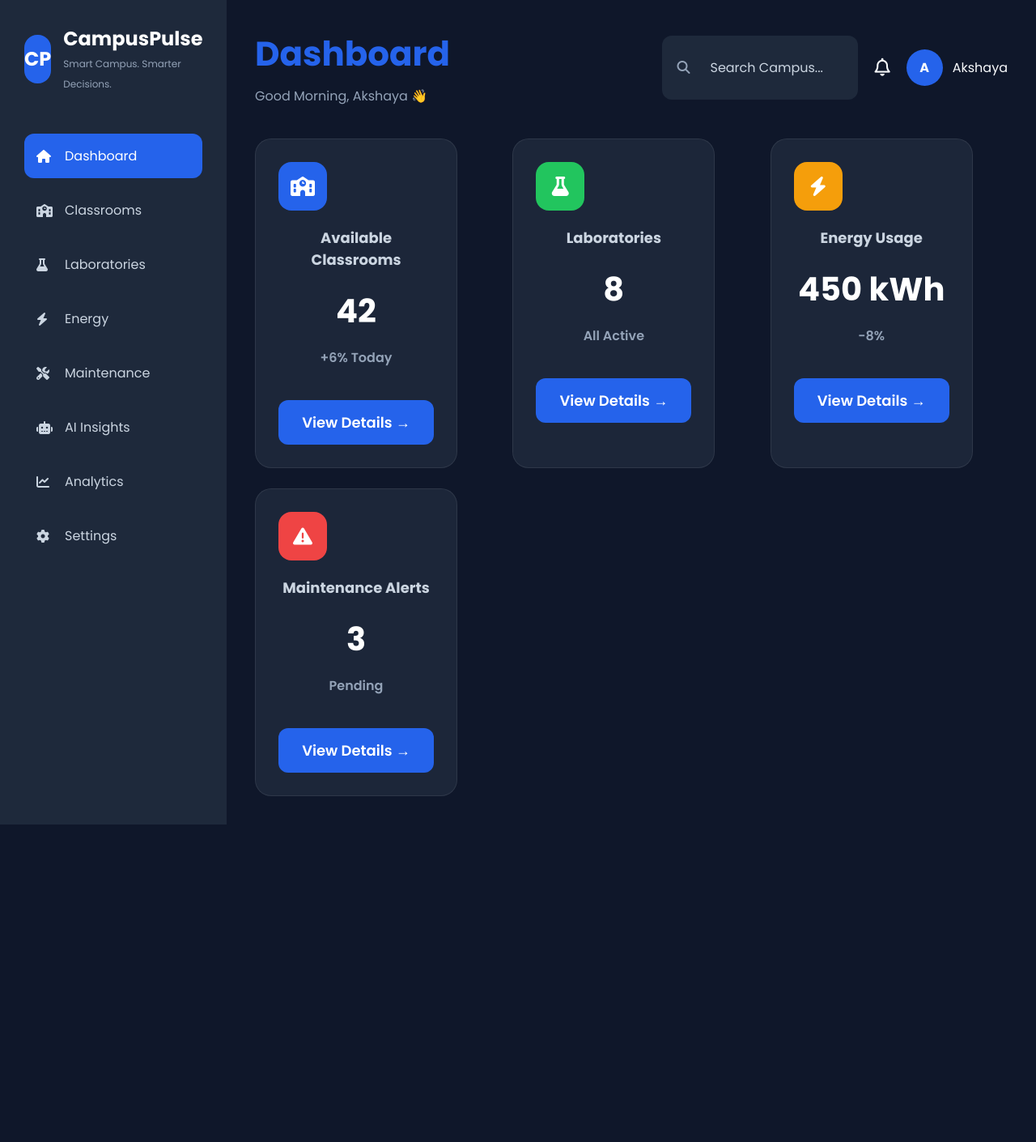
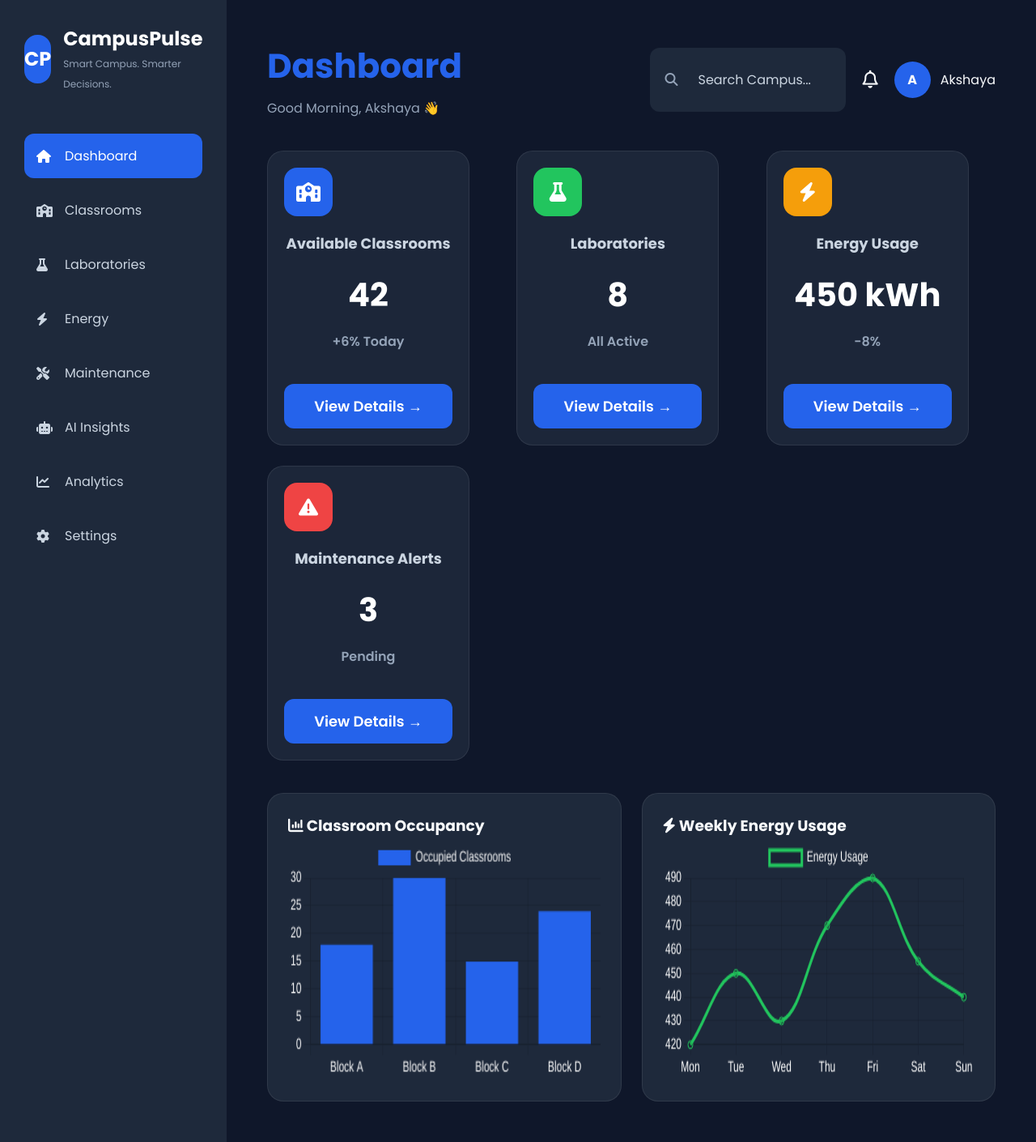
Before and after one commit to akshaya2215/CampusPulse, a Flask app: page /dashboard in a window 1280 px wide. Shown: the whole page at 81% size. Before the commit the page ends 1018 px from the top, so only its background shows below. Run offline with Flask 3, Linux system fonts and the light colour scheme.

Commit message:
implement interactive dashboard using chart.js

```diff
--- a/static/css/dashboard.css
+++ b/static/css/dashboard.css
@@ -99,7 +99,7 @@ body{
 
 .content{
     flex:1;
-    padding:35px;
+    padding:50px;
 }
 
 /* ===========================
@@ -192,7 +192,7 @@ body{
     backdrop-filter:blur(12px);
     border:1px solid rgba(255,255,255,.08);
     border-radius:20px;
-    padding:28px;
+    padding:20px;
     transition:.35s;
 }
 
@@ -317,3 +317,44 @@ body{
     }
 
 }
+/* ===========================
+   Charts
+=========================== */
+
+.chart-section{
+
+    display:grid;
+
+    grid-template-columns:1fr 1fr;
+
+    gap:25px;
+
+    margin-top:40px;
+}
+
+.chart-card{
+
+    background:#1E293B;
+
+    border-radius:20px;
+
+    padding:25px;
+
+    border:1px solid rgba(255,255,255,.08);
+}
+
+.chart-card h2{
+
+    margin-bottom:20px;
+
+    color:white;
+
+    font-size:22px;
+}
+
+canvas{
+
+    width:100% !important;
+
+    height:300px !important;
+}
--- /dev/null
+++ b/static/js/charts.js
@@ -0,0 +1,115 @@
+const occupancy = document.getElementById('occupancyChart');
+
+new Chart(occupancy, {
+
+    type: 'bar',
+
+    data: {
+
+        labels: ['Block A','Block B','Block C','Block D'],
+
+        datasets: [{
+
+            label:'Occupied Classrooms',
+
+            data:[18,30,15,24],
+
+            backgroundColor:'#2563EB'
+
+        }]
+
+    },
+
+    options:{
+
+        responsive:true,
+
+        plugins:{
+
+            legend:{
+                labels:{
+                    color:'white'
+                }
+            }
+
+        },
+
+        scales:{
+
+            x:{
+                ticks:{
+                    color:'white'
+                }
+            },
+
+            y:{
+                ticks:{
+                    color:'white'
+                }
+            }
+
+        }
+
+    }
+
+});
+
+const energy=document.getElementById('energyChart');
+
+new Chart(energy,{
+
+    type:'line',
+
+    data:{
+
+        labels:['Mon','Tue','Wed','Thu','Fri','Sat','Sun'],
+
+        datasets:[{
+
+            label:'Energy Usage',
+
+            data:[420,450,430,470,490,455,440],
+
+            borderColor:'#22C55E',
+
+            tension:.4
+
+        }]
+
+    },
+
+    options:{
+
+        responsive:true,
+
+        plugins:{
+
+            legend:{
+
+                labels:{
+                    color:'white'
+                }
+
+            }
+
+        },
+
+        scales:{
+
+            x:{
+                ticks:{
+                    color:'white'
+                }
+            },
+
+            y:{
+                ticks:{
+                    color:'white'
+                }
+            }
+
+        }
+
+    }
+
+});
--- a/templates/base.html
+++ b/templates/base.html
@@ -23,7 +23,7 @@
 href="https://cdnjs.cloudflare.com/ajax/libs/font-awesome/6.7.2/css/all.min.css">
     <link rel="stylesheet"
           href="{{ url_for('static', filename='css/style.css') }}">
-
+<script src="https://cdn.jsdelivr.net/npm/chart.js"></script>
 </head>
 
 <body>
--- a/templates/dashboard.html
+++ b/templates/dashboard.html
@@ -6,25 +6,21 @@ Dashboard | CampusPulse
 
 {% block content %}
 
-<link rel="stylesheet"
-      href="{{ url_for('static', filename='css/dashboard.css') }}">
+<link rel="stylesheet" href="{{ url_for('static', filename='css/dashboard.css') }}">
 
 <div class="dashboard">
 
-    <!-- Sidebar -->
+    <!-- ================= SIDEBAR ================= -->
+
     <aside class="sidebar">
 
         <div class="brand">
-
-            <div class="logo-box">
-                CP
-            </div>
+            <div class="logo-box">CP</div>
 
             <div>
                 <h2>CampusPulse</h2>
                 <span>Smart Campus. Smarter Decisions.</span>
             </div>
-
         </div>
 
         <ul>
@@ -73,10 +69,12 @@ Dashboard | CampusPulse
 
     </aside>
 
-    <!-- Main Content -->
+    <!-- ================= MAIN CONTENT ================= -->
+
     <main class="content">
 
-        <!-- Top Navigation -->
+        <!-- Topbar -->
+
         <div class="topbar">
 
             <div>
@@ -116,7 +114,7 @@ Dashboard | CampusPulse
 
         </div>
 
-        <!-- Statistics Cards -->
+        <!-- ================= STATS ================= -->
 
         <div class="cards">
 
@@ -124,11 +122,9 @@ Dashboard | CampusPulse
 
             <div class="card">
 
-                <div class="card-top">
+                <div class="card-icon {{ card.color }}">
 
-                    <div class="card-icon {{ card.color }}">
-                        <i class="fa-solid {{ card.icon }}"></i>
-                    </div>
+                    <i class="fa-solid {{ card.icon }}"></i>
 
                 </div>
 
@@ -150,8 +146,38 @@ Dashboard | CampusPulse
 
         </div>
 
+        <!-- ================= CHARTS ================= -->
+
+        <div class="chart-section">
+
+            <div class="chart-card">
+
+                <h3>
+                    <i class="fa-solid fa-chart-column"></i>
+                    Classroom Occupancy
+                </h3>
+
+                <canvas id="occupancyChart"></canvas>
+
+            </div>
+
+            <div class="chart-card">
+
+                <h3>
+                    <i class="fa-solid fa-bolt"></i>
+                    Weekly Energy Usage
+                </h3>
+
+                <canvas id="energyChart"></canvas>
+
+            </div>
+
+        </div>
+
     </main>
 
 </div>
 
+<script src="{{ url_for('static', filename='js/charts.js') }}"></script>
+
 {% endblock %}
```
